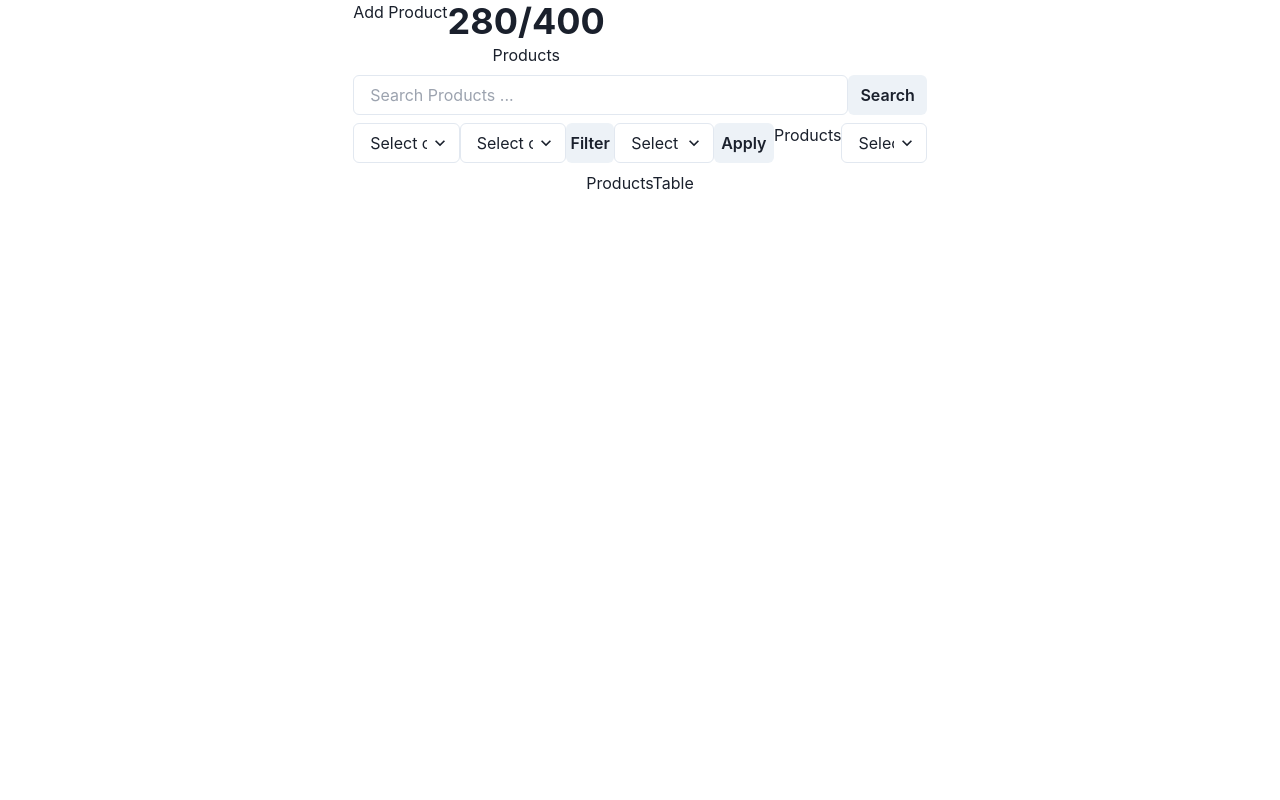
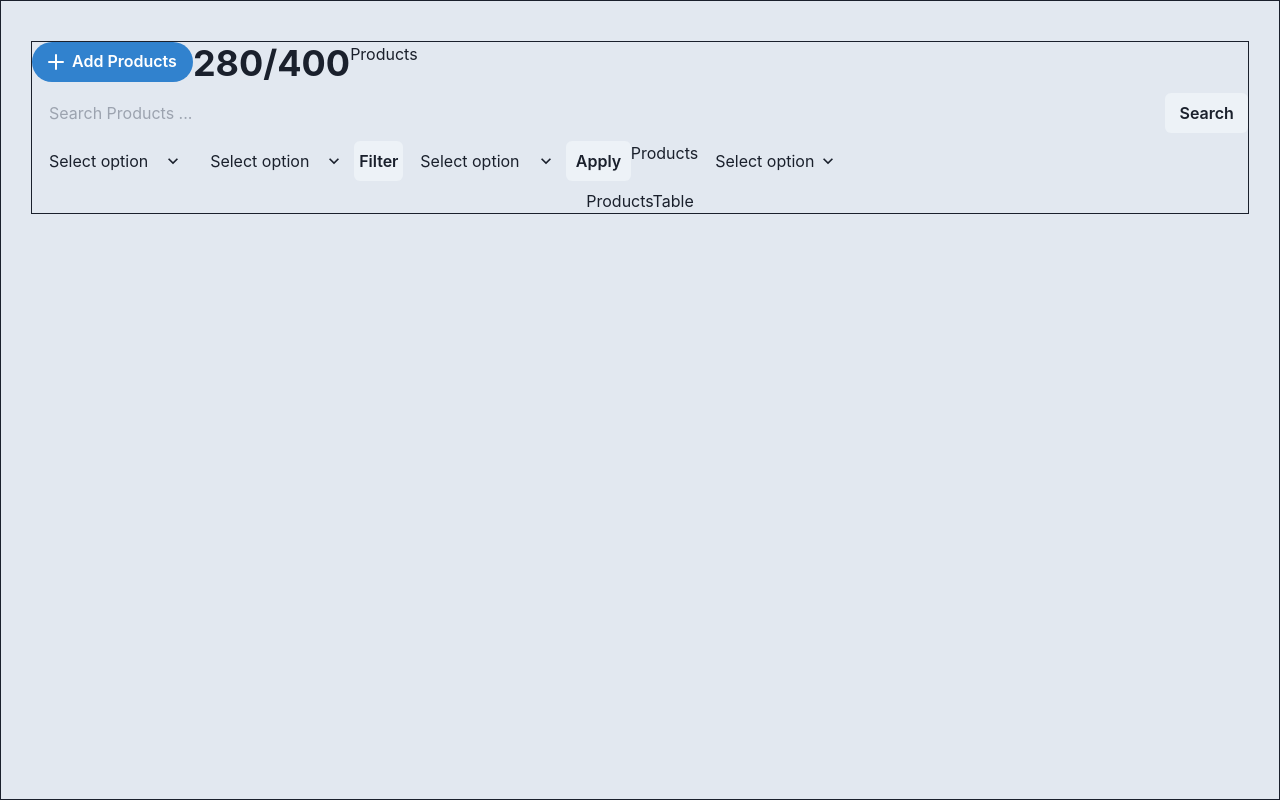
Before and after one commit to er-priyanka/directory-listing_kdigitalcurry, a React (Create React App) app in the folder frontend/: page / in a window 1280 px wide. Built offline with nearby package versions, Linux system fonts and the light colour scheme.

Commit message:
updated content and removed unnecessary files

```diff
--- a/frontend/package.json
+++ b/frontend/package.json
@@ -3,6 +3,7 @@
   "version": "0.1.0",
   "private": true,
   "dependencies": {
+    "@chakra-ui/icons": "^2.1.1",
     "@chakra-ui/react": "^2.8.2",
     "@emotion/react": "^11.13.0",
     "@emotion/styled": "^11.13.0",
--- /dev/null
+++ b/frontend/src/Components/AddProductsModal.jsx
@@ -0,0 +1,23 @@
+import { Button, Modal, ModalBody, ModalCloseButton, ModalContent, ModalFooter, ModalHeader, ModalOverlay } from '@chakra-ui/react';
+import React from 'react'
+
+const AddProductsModal = ({isOpen, onClose}) => {
+
+  return (
+    <Modal isOpen={isOpen} onClose={onClose}>
+        <ModalOverlay />
+        <ModalContent>
+            <ModalHeader>Modal Title</ModalHeader>
+            <ModalCloseButton />
+            <ModalBody>
+                mjafhshguw
+            </ModalBody>
+            <ModalFooter>
+                <Button>Close</Button>
+            </ModalFooter>
+        </ModalContent>
+    </Modal>
+  )
+}
+
+export default AddProductsModal;
--- a/frontend/src/Pages/Home.jsx
+++ b/frontend/src/Pages/Home.jsx
@@ -1,19 +1,30 @@
-import { Box, Button, Container, Flex, Heading, Input, Select, Stack, Text } from '@chakra-ui/react';
+import { Box, Button, Container, Flex, Heading, Input, Select, Stack, Text, useDisclosure } from '@chakra-ui/react';
 import React from 'react';
 import ProductsTable from '../Components/ProductsTable';
+import AddProductsModal from '../Components/AddProductsModal';
+import { AddIcon } from "@chakra-ui/icons";
 
 const Home = () => {
+    const {isOpen, onOpen, onClose} = useDisclosure();
+
   return (
-    <Container>
-        <Stack>
+    <Box bg='gray.200'  w='100%' minH={'100vh'} border='1px'>
+        <Stack
+        border='1px'
+        mx='30px'
+        my='40px'
+        >
             {/* Top section */}
             <Flex>
                 {/* Add products popup modal */}
-                <Box>Add Product</Box>
-                <Box>
+                <Button colorScheme='blue' borderRadius='50px'  leftIcon={<AddIcon />} onClick={onOpen}>
+                    Add Products
+                </Button>
+                <AddProductsModal isOpen={isOpen} onClose={onClose} />
+                <Flex>
                     <Heading>280/400</Heading>
                     <Text>Products</Text>
-                </Box>
+                </Flex>
             </Flex>
 
             <Flex>
@@ -73,7 +84,7 @@ const Home = () => {
 
 
 
-    </Container>
+    </Box>
   )
 }
 
```
Also changed, not shown: frontend/src/Components/ini.txt (deleted), 1 other file (tests, documents, lock files or other folders).
